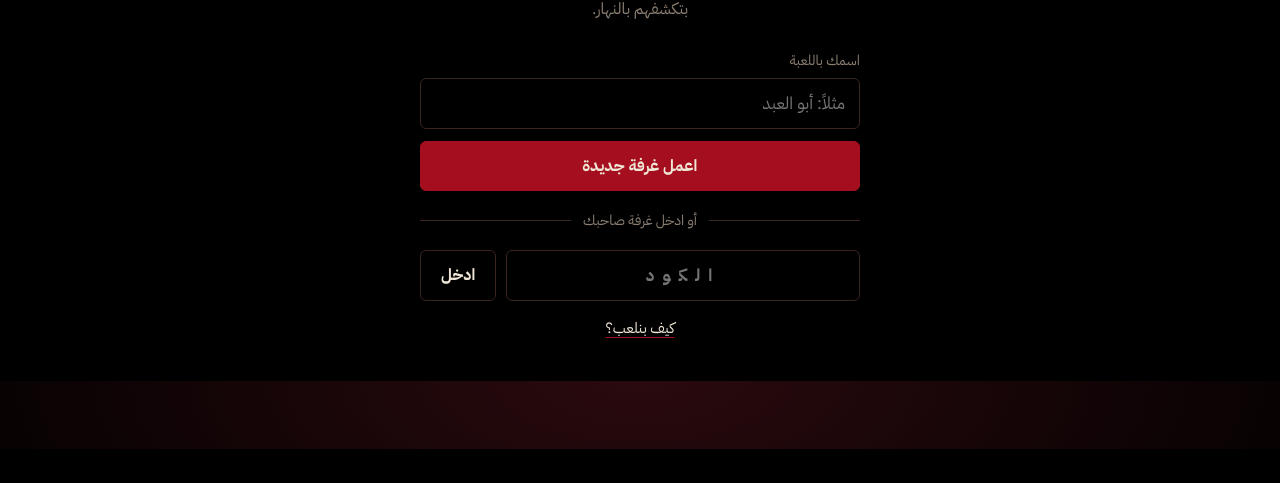
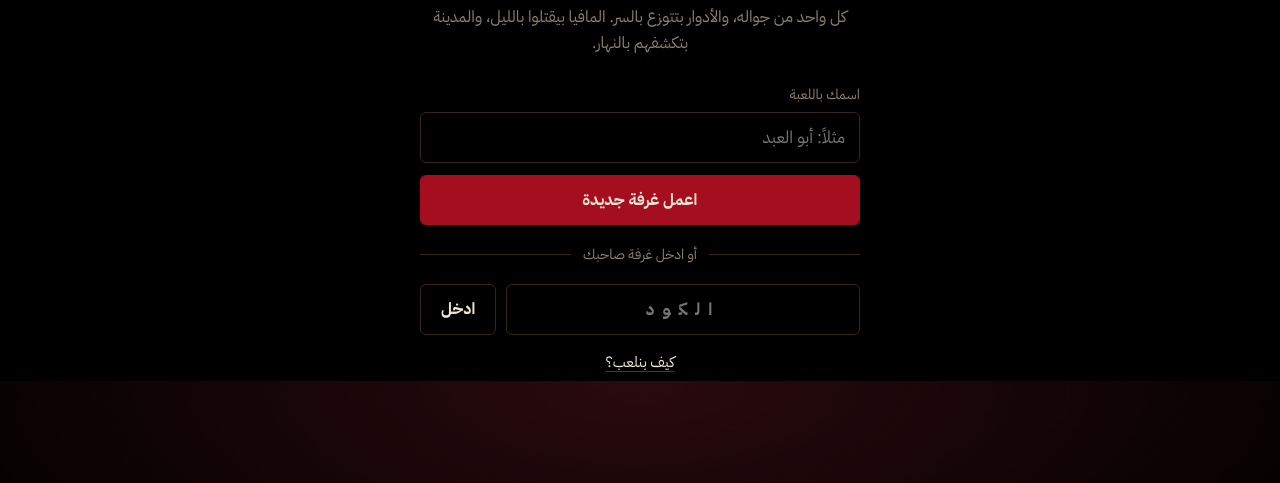
Before and after one commit to EegOsamaZaqout/mafia-game, a website: page public/index.html in a window 1280 px wide. Shown: the part 419-902 px from the top of the page. Before the commit the page ends 868 px from the top, so only its background shows below. Drawn offline with Linux system fonts and the light colour scheme; a web font is replaced by a local one.

Commit message:
Add files via upload

```diff
--- a/public/style.css
+++ b/public/style.css
@@ -179,7 +179,7 @@ label.fl { display: block; font-size: 14px; color: var(--ash); margin-bottom: 6p
   position: relative; z-index: 3; margin: 175px 0 0; font-family: var(--display); font-weight: 700; font-size: 118px; line-height: 1;
   color: var(--bone); text-shadow: 0 4px 0 var(--ink), 0 0 40px rgba(0,0,0,.9);
 }
-.tagline { text-align: center; color: var(--ash); margin: 10px 0 26px; }
+.tagline { text-align: center; color: var(--ash); margin: 44px 0 26px; }
 .form { display: grid; gap: 12px; }
 .or { display: flex; align-items: center; gap: 12px; color: var(--ash); font-size: 14px; margin: 6px 0; }
 .or::before, .or::after { content: ''; flex: 1; height: 1px; background: var(--line); }
```
